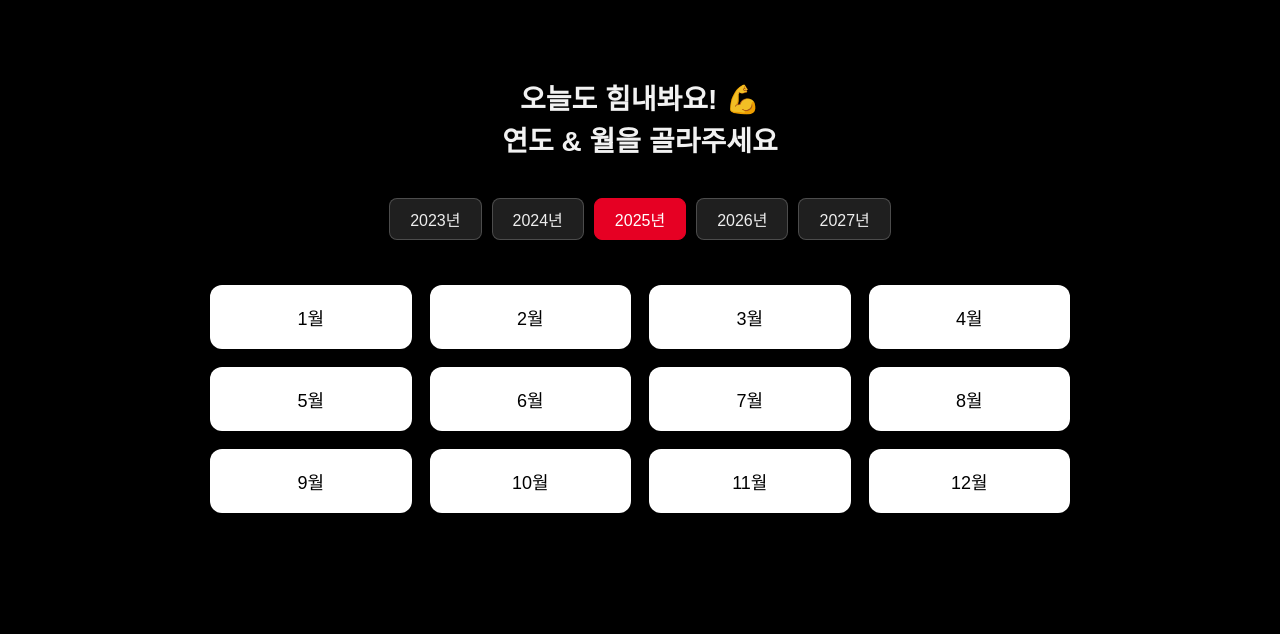
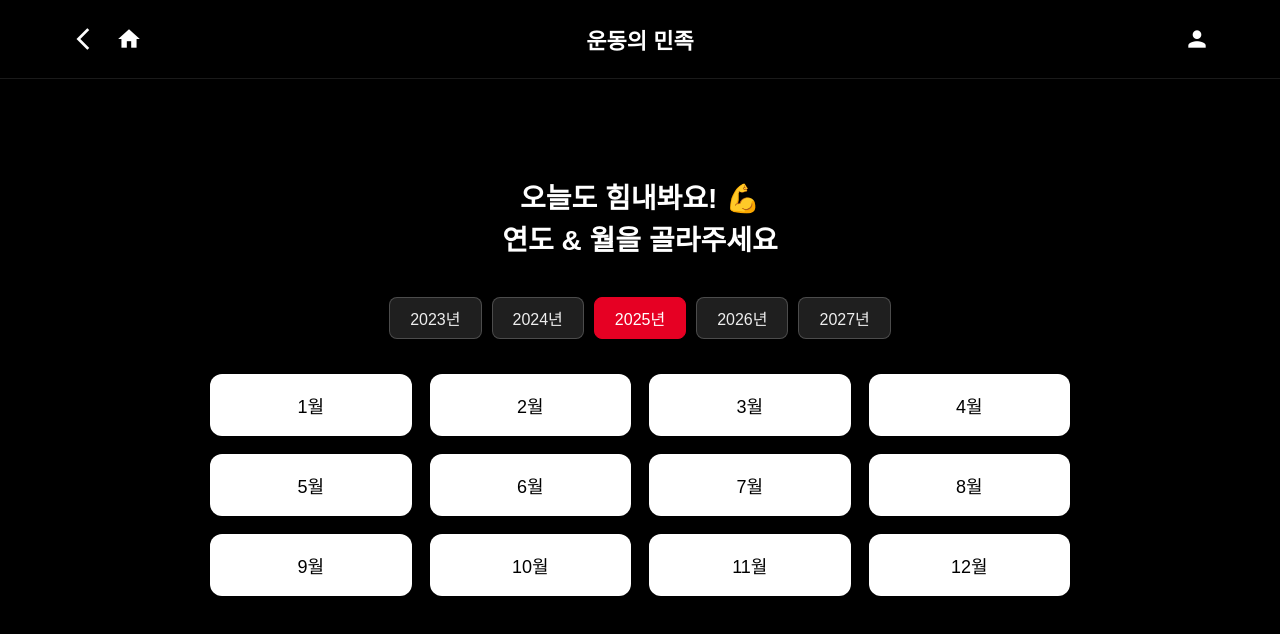
Before and after one commit to nation-of-movement/undong-minjok-client, a Vue app in the folder undong-minjok-client/: page /month in a window 1280 px wide. Shown: the top 634 px of the page. Built offline with nearby package versions, Linux system fonts and the light colour scheme; a web font is replaced by a local one.

Commit message:
fix: DailyWorkoutExercise 헤드바 추가

```diff
--- /dev/null
+++ b/undong-minjok-client/src/pages/DailyWorkoutRecord/RecordHeaderBar.vue
@@ -0,0 +1,104 @@
+<template>
+  <header class="header">
+
+    <div class="left-area">
+      <!-- 뒤로가기 -->
+      <button class="icon-btn" @click="goBack">
+        <span class="material-icons">arrow_back_ios_new</span>
+      </button>
+
+      <!-- 홈으로 이동 -->
+      <button class="icon-btn" @click="goHome">
+        <span class="material-icons">home</span>
+      </button>
+    </div>
+
+    <!-- 가운데 로고 -->
+    <div class="logo" @click="goHome">
+      운동의 민족
+    </div>
+
+    <div class="right-area">
+
+      <!-- 마이페이지 -->
+      <button class="icon-btn" @click="goMyPage">
+        <span class="material-icons">person</span>
+      </button>
+    </div>
+
+  </header>
+</template>
+
+<script setup>
+import { useRouter } from "vue-router";
+const router = useRouter();
+
+const goHome = () => router.push("/");
+const goBack = () => router.back();
+const goMyPage = () => router.push("/mypage");
+
+// 🔥 추천 기능: 알림 페이지(없으면 라우터만 만들어두면 됨)
+const goNotifications = () => router.push("/notifications");
+</script>
+
+<style scoped>
+@import url('https://fonts.googleapis.com/icon?family=Material+Icons');
+
+/* 전체 헤더 스타일 */
+.header {
+  position: fixed;
+  top: 0;
+  left: 0;
+
+  width: 100%;
+  padding: 20px 5%;
+  display: flex;
+  justify-content: space-between; /* 좌우 버튼 배치용 */
+  align-items: center;
+
+  border-bottom: 1px solid rgba(255,255,255,0.1);
+  background: #000;
+  z-index: 999;
+  box-sizing: border-box;
+
+  position: relative; /* absolute 요소 기준 */
+}
+
+/* 좌/우 버튼 그룹 */
+.left-area, .right-area {
+  display: flex;
+  align-items: center;
+  gap: 8px;
+}
+
+/* 🔥 중앙 로고 */
+.logo {
+  position: absolute;       /* 진짜 중앙 배치 */
+  left: 50%;
+  transform: translateX(-50%);
+  top: 50%;
+  transform: translate(-50%, -50%);  /* 세로까지 정확히 중앙 */
+
+  font-size: 22px;
+  font-weight: 700;
+  color: #fff;
+  cursor: pointer;
+}
+
+/* 아이콘 버튼 스타일 */
+.icon-btn {
+  background: none;
+  border: none;
+  cursor: pointer;
+  padding: 6px;
+  color: #fff;
+
+  display: flex;
+  align-items: center;
+  justify-content: center;
+}
+
+.material-icons {
+  font-size: 26px;
+}
+</style>
--- a/undong-minjok-client/src/pages/calender/CalendarView.vue
+++ b/undong-minjok-client/src/pages/DailyWorkoutRecord/calender/CalendarView.vue
@@ -1,4 +1,6 @@
 <template>
+  <RecordHeaderBar/>
+
   <div class="page">
     <h2 class="title floating-title">오늘도 오운완 챌린지 성공해볼까요? 📸💪</h2>
     <div class="container">
@@ -51,8 +53,11 @@
   </div>
 </template>
 <script>
+import RecordHeaderBar from '@/pages/DailyWorkoutRecord/RecordHeaderBar.vue'
+
 export default {
   name: 'CalendarPage',
+  components: { RecordHeaderBar },
 
   data() {
     return {
@@ -129,10 +134,13 @@ export default {
 </script>
 <style scoped>
 .page {
-  padding: 20px;
+  display: flex;
+  flex-direction: column;
+  height: 80vh;
+  overflow: hidden;
+  background: #000;
   color: white;
-  background: #000;
-  min-height: 100vh;
+  padding: 0 30px;
   box-sizing: border-box;
 }
 
@@ -140,11 +148,10 @@ export default {
   font-size: 22px;
   font-weight: 800;
   text-align: center;
-  margin-bottom: 15px;
+  /*margin-bottom: 40px;*/
   color: #ffffff;
   opacity: 0.95;
   text-shadow: 0 0 10px rgba(230, 0, 35, 0.4);
-
   animation: fadeInDrop 1s ease-out forwards;
 }
 .floating-title {
@@ -153,9 +160,10 @@ export default {
 }
 
 .container {
+  flex: 1;
   display: flex;
   gap: 20px;
-  height: calc(100vh - 120px);
+  overflow: hidden; /* 내부 스크롤 제거 */
 }
 
 .card {
@@ -170,6 +178,10 @@ export default {
 .calendar-box {
   width: 70%;
   min-width: 480px;
+  /*
+  height: calc(100% - 150px);
+  */
+  overflow: hidden; /* 달력 박스 자체에 스크롤 없음 */
 }
 
 .month-title {
@@ -197,7 +209,7 @@ export default {
   display: grid;
   grid-template-columns: repeat(7, 1fr);
   gap: 6px;
-  height: calc(100% - 60px); /* 달력 전체 높이 자동 조정 */
+  height: calc(100% - 70px);
 }
 
 .day {
@@ -207,10 +219,7 @@ export default {
   cursor: pointer;
   position: relative;
   transition: 0.2s;
-
-  height: calc((100vh - 150px) / 7);
   min-height: 45px;
-
 }
 
 .day:hover {
@@ -236,7 +245,9 @@ export default {
 .template-box {
   width: 28%;
   min-width: 220px;
-  overflow-y: auto;
+  /*height: calc(100% - 150px);*/
+  overflow-y: auto; /* ⬅ 오직 여기만 스크롤 활성화 */
+  overflow-x: hidden;
 }
 
 .section-title {
@@ -277,14 +288,26 @@ export default {
 }
 
 @keyframes fadeInDrop {
-  0% { opacity: 0; transform: translateY(-20px); }
-  100% { opacity: 1; transform: translateY(0); }
+  0% {
+    opacity: 0;
+    transform: translateY(-20px);
+  }
+  100% {
+    opacity: 1;
+    transform: translateY(0);
+  }
 }
 
 @keyframes float {
-  0% { transform: translateY(0); }
-  50% { transform: translateY(-5px); }
-  100% { transform: translateY(0); }
+  0% {
+    transform: translateY(0);
+  }
+  50% {
+    transform: translateY(-5px);
+  }
+  100% {
+    transform: translateY(0);
+  }
 }
 
 </style>
--- a/undong-minjok-client/src/pages/calender/MonthSelectView.vue
+++ b/undong-minjok-client/src/pages/DailyWorkoutRecord/calender/MonthSelectView.vue
@@ -1,5 +1,9 @@
 <template>
   <div class="page">
+
+    <RecordHeaderBar />
+
+    <div class="content">
       <h1 class="title">오늘도 힘내봐요! 💪<br> 연도 & 월을 골라주세요</h1>
 
       <!-- 연도 선택 -->
@@ -26,14 +30,14 @@
           {{ m }}월
         </div>
       </div>
-
+    </div>
   </div>
 </template>
-
 
 <script setup>
 import { ref } from "vue";
 import { useRouter } from "vue-router";
+import RecordHeaderBar from '@/pages/DailyWorkoutRecord/RecordHeaderBar.vue'
 
 const router = useRouter();
 
@@ -52,16 +56,18 @@ function goToCalendar(month) {
 }
 </script>
 
-
 <style scoped>
 .page {
-  padding: 60px 20px;
-  min-height: 100vh;
   background: #000;
+  height: 100vh;
+  overflow: hidden;
   color: white;
   font-family: "Pretendard", sans-serif;
+}
+
+.content {
+  padding-top: 80px;
   text-align: center;
-
 
   max-width: 900px;
   margin: 0 auto;
@@ -73,11 +79,9 @@ function goToCalendar(month) {
   font-weight: 700;
   margin-bottom: 35px;
   line-height: 1.5;
-  opacity: 0.95;
-  color: #fff;
 }
 
-/*연도 선택 버튼 */
+/* 연도 선택 */
 .year-selector {
   display: flex;
   justify-content: center;
@@ -88,7 +92,7 @@ function goToCalendar(month) {
 
 .year-btn {
   padding: 8px 20px;
-  background: rgba(255, 255, 255, 0.12); /* 좀 더 밝게 */
+  background: rgba(255, 255, 255, 0.12);
   border: 1px solid rgba(255, 255, 255, 0.2);
   border-radius: 8px;
   font-size: 16px;
@@ -109,31 +113,28 @@ function goToCalendar(month) {
   border-color: #E60023;
 }
 
-/*  월 선택 그리드 */
+/* 월 카드 그리드 */
 .month-grid {
   display: grid;
   grid-template-columns: repeat(4, 1fr);
   gap: 18px;
-  padding: 10px 20px;
+  padding: 0 20px;
 }
 
-/*  월 카드  */
+/* 월 카드 */
 .month-card {
-  background: rgb(255, 255, 255); /* 기존보다 훨씬 밝게 */
+  background: #ffffff;
   padding: 18px 0;
   border-radius: 12px;
-  border: 1px solid rgba(255, 255, 255, 0.25);
+  color: black;
   font-size: 18px;
-  font-weight: 500;
   cursor: pointer;
-  transition: 0.25s;
-  color: #000000;
+  transition: 0.3s;
 }
 
 .month-card:hover {
   transform: translateY(-4px);
-  background: rgb(230, 0, 35);
-  color: #ffffff;
-  box-shadow: 0 8px 18px rgba(255, 0, 40, 0.22);
+  background: #E60023;
+  color: white;
 }
 </style>
--- a/undong-minjok-client/src/pages/record/RecordView.vue
+++ b/undong-minjok-client/src/pages/DailyWorkoutRecord/record/RecordView.vue
@@ -87,7 +87,7 @@
 </template>
 
 <script>
-import DailyWorkoutRecordApi from "@/api/DailyWorkoutRecordApi"
+import DailyWorkoutRecordApi from "@/api/dailyWorkoutRecordApi.js"
 
 export default {
   name: "RecordPage",
--- a/undong-minjok-client/src/pages/HomeView.vue
+++ b/undong-minjok-client/src/pages/HomeView.vue
@@ -1,9 +1,5 @@
 <template>
-  <section class="hero">
-    <h1>운동의 민족</h1>
-    <p>대한민국 No.1 운동 플랫폼</p>
-    <button class="btn-red big">시작하기</button>
-  </section>
+  <div class="home">
 
     <section class="features">
       <!-- 기록하러 가기 -->
@@ -22,6 +18,15 @@
         <p>운동하는 사람들과 실시간으로 소통하세요.</p>
       </div>
     </section>
+
+    <!-- Hero section -->
+    <section class="hero">
+      <h1>운동의 민족</h1>
+      <p>대한민국 No.1 운동 플랫폼</p>
+      <button class="btn-red big">시작하기</button>
+    </section>
+
+  </div>
 </template>
 
 <script>
@@ -38,7 +43,6 @@ export default {
 
 <style scoped>
 .hero {
-  height: 70vh;
   display: flex;
   flex-direction: column;
   justify-content: center;
@@ -71,7 +75,7 @@ export default {
 }
 
 .features {
-  padding: 60px 5%;
+  padding: 20px 5%;
   display: flex;
   gap: 20px;
   justify-content: center;
@@ -85,6 +89,7 @@ export default {
   border-radius: 12px;
   transition: all .3s ease;
   color: #fff;
+  cursor: pointer;
 }
 
 .feature-card:hover {
--- a/undong-minjok-client/src/router/index.js
+++ b/undong-minjok-client/src/router/index.js
@@ -1,9 +1,9 @@
 import { createRouter, createWebHistory } from "vue-router";
 import DefaultLayout from "@/layouts/DefaultLayout.vue";
 import HomeView from "@/pages/HomeView.vue";
-import CalendarView from '@/pages/calender/CalendarView.vue'
-import MonthSelectView from '@/pages/calender/MonthSelectView.vue'
-import RecordView from '@/pages/record/RecordView.vue'
+import CalendarView from '@/pages/DailyWorkoutRecord/calender/CalendarView.vue'
+import MonthSelectView from '@/pages/DailyWorkoutRecord/calender/MonthSelectView.vue'
+import RecordView from '@/pages/DailyWorkoutRecord/record/RecordView.vue'
 
 
 const routes = [
```
Lines whose indentation alone changed are shown as unchanged.
